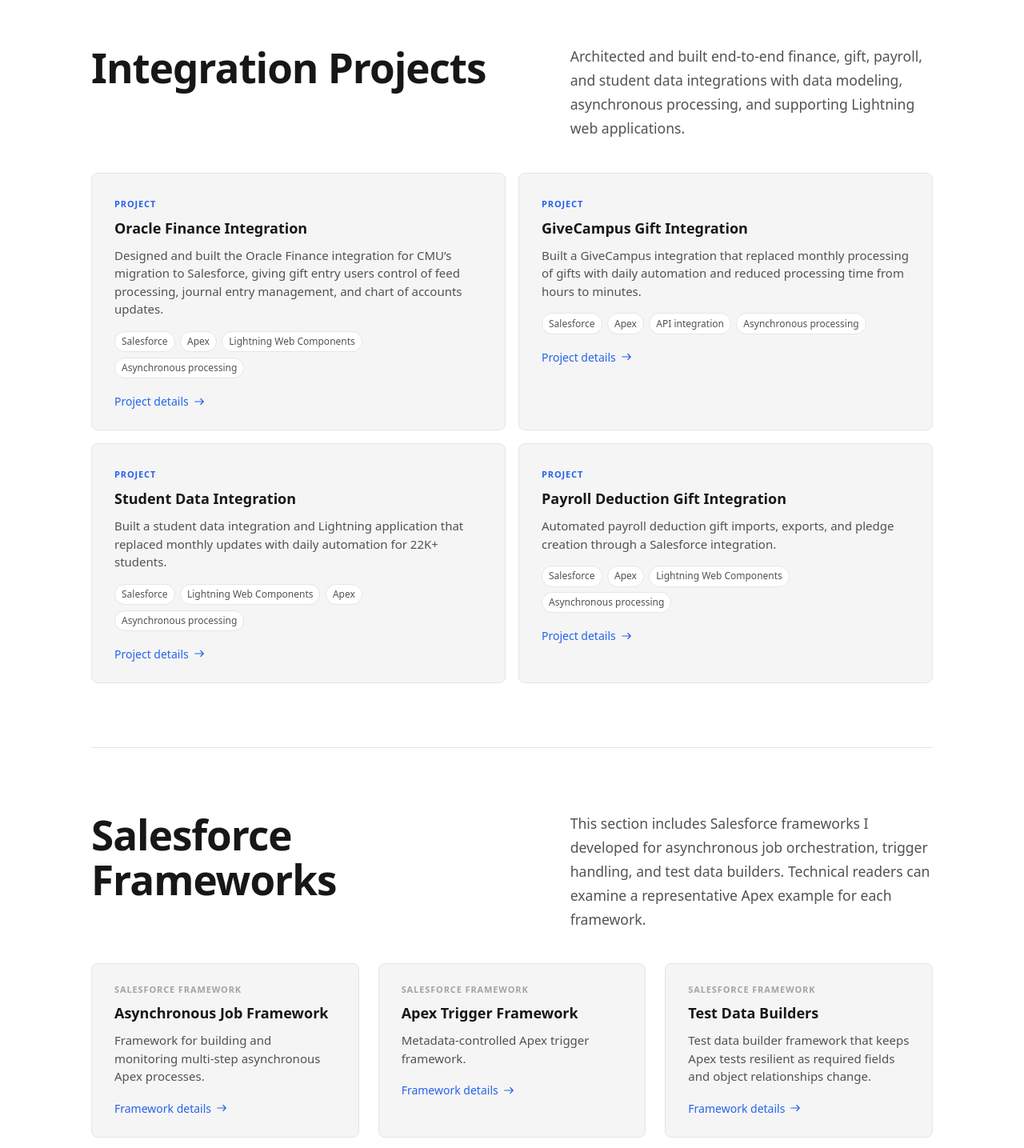
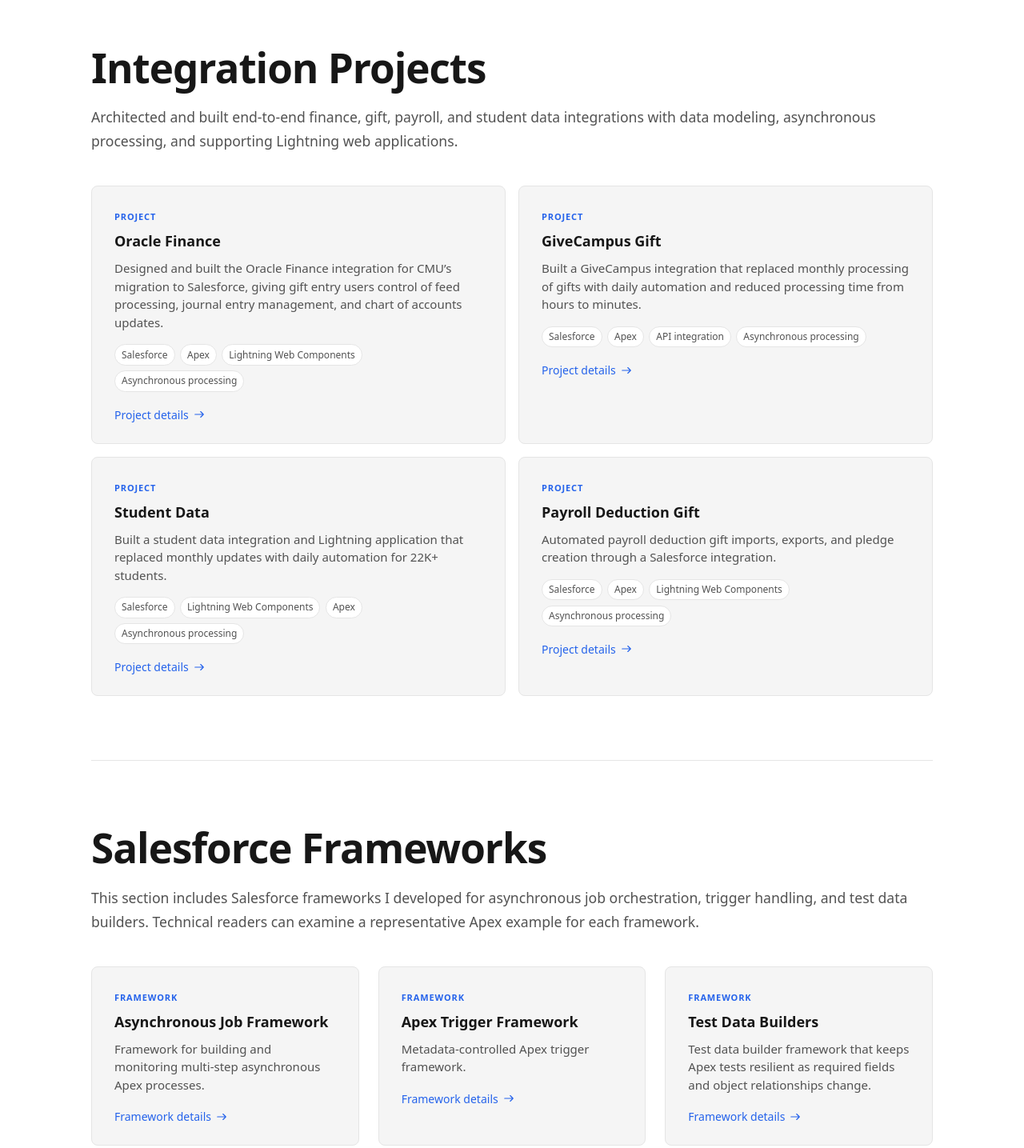
Before and after one commit to craigburke/craigburke.github.io, an Astro site: page / in a window 1280 px wide. Shown: the part 640-2075 px from the top of the page at 80% size. Built offline with nearby package versions, Linux system fonts and the light colour scheme; Astro itself is replaced by a stand-in of ours.

Commit message:
Formatting cleanup

```diff
--- a/src/components/FrameworkCard.astro
+++ b/src/components/FrameworkCard.astro
@@ -12,8 +12,14 @@ const { title, slug, summary } = Astro.props;
 ---
 
 <BaseCard href={`/frameworks/${slug}`} class="framework-card">
-  <Fragment slot="meta">Salesforce framework</Fragment>
+  <div slot="badge">
+    <span class="framework-badge">Framework</span>
+  </div>
   <Fragment slot="title">{title}</Fragment>
   <Fragment slot="description">{summary}</Fragment>
   <ForwardLink text="Framework details" />
 </BaseCard>
+
+<style>
+  .framework-badge { color: var(--color-accent); font-size: .6875rem; font-weight: 600; letter-spacing: .08em; text-transform: uppercase; }
+</style>
--- a/src/config.ts
+++ b/src/config.ts
@@ -4,7 +4,7 @@ export const siteConfig = {
   title: 'Craig Burke — Salesforce Technical Architect & Principal Developer',
   description: 'Salesforce Technical Architect and Principal Developer with 8+ years of Salesforce experience and 20+ years of enterprise application-development experience.',
   author: {
-    name: 'Craig A. Burke',
+    name: 'Craig Burke',
     title: 'Salesforce Technical Architect & Principal Developer',
     bio: 'Salesforce Technical Architect and Principal Developer with 8+ years of Salesforce experience and 20+ years of enterprise application-development experience.',
     email: 'craig@craigburke.com',
--- a/src/content/projects/financial-feed.mdx
+++ b/src/content/projects/financial-feed.mdx
@@ -1,5 +1,5 @@
 ---
-title: "Oracle Finance Integration"
+title: "Oracle Finance"
 outcomeSummary: "Designed and built the Oracle Finance integration for CMU’s migration to Salesforce, giving gift entry users control of feed processing, journal entry management, and chart of accounts updates."
 mainScreenshot:
   src: "/images/financial-feed.png"
--- a/src/content/projects/givecampus-gift-load.mdx
+++ b/src/content/projects/givecampus-gift-load.mdx
@@ -1,5 +1,5 @@
 ---
-title: "GiveCampus Gift Integration"
+title: "GiveCampus Gift"
 outcomeSummary: "Built a GiveCampus integration that replaced monthly processing of gifts with daily automation and reduced processing time from hours to minutes."
 mainScreenshot:
   src: "/images/gift-load.png"
--- a/src/content/projects/payroll-deduction-gifts.mdx
+++ b/src/content/projects/payroll-deduction-gifts.mdx
@@ -1,5 +1,5 @@
 ---
-title: "Payroll Deduction Gift Integration"
+title: "Payroll Deduction Gift"
 outcomeSummary: "Automated payroll deduction gift imports, exports, and pledge creation through a Salesforce integration."
 mainScreenshot:
   src: "/images/payroll-deduction.png"
--- a/src/content/projects/student-commencement-load.mdx
+++ b/src/content/projects/student-commencement-load.mdx
@@ -1,5 +1,5 @@
 ---
-title: "Student Data Integration"
+title: "Student Data"
 outcomeSummary: "Built a student data integration and Lightning application that replaced monthly updates with daily automation for 22K+ students."
 mainScreenshot:
   src: "/images/student-load-anonymized.png"
--- a/src/pages/frameworks/index.astro
+++ b/src/pages/frameworks/index.astro
@@ -21,7 +21,7 @@ const frameworks = (await getCollection('frameworks'))
   </main>
   <style>
     .frameworks-page { max-width: 1100px; margin: 0 auto; padding: 3.5rem 1.5rem 5rem; }
-    header { border-bottom: 1px solid var(--color-border); margin-bottom: 2.5rem; max-width: 760px; padding-bottom: 2.5rem; }
+    header { border-bottom: 1px solid var(--color-border); margin-bottom: 2.5rem; padding-bottom: 2.5rem; }
     h1 { font-size: clamp(2.5rem, 6vw, 4.5rem); letter-spacing: -.025em; line-height: 1.05; margin: .5rem 0 1rem; }
     header > p:last-child { color: var(--color-text-secondary); font-size: 1.1rem; line-height: 1.7; }
     .framework-grid { display: grid; gap: 1rem; grid-template-columns: repeat(3, minmax(0, 1fr)); }
--- a/src/pages/index.astro
+++ b/src/pages/index.astro
@@ -87,9 +87,10 @@ const frameworks = (await getCollection('frameworks'))
     .hero { display: grid; grid-template-columns: repeat(2, minmax(0, 1fr)); gap: 3rem; padding: 5rem 0; border-bottom: 1px solid var(--color-border); }
     .eyebrow { color: var(--color-accent); font-size: .72rem; font-weight: 650; letter-spacing: .1em; margin: 0 0 .9rem; text-transform: uppercase; }
     h1 { font-size: clamp(2.6rem, 6vw, 4.8rem); line-height: 1.04; letter-spacing: -.025em; margin: 0 0 1.5rem; }
-    h2 { font-size: clamp(1.9rem, 4vw, 3.2rem); letter-spacing: -.02em; line-height: 1.1; margin: 0; max-width: 20ch; }
+    h2 { font-size: clamp(1.9rem, 4vw, 3.2rem); letter-spacing: -.02em; line-height: 1.1; margin: 0; }
     h3 { font-size: 1.1rem; margin-top: 0; }
-    .hero-copy, .section-heading > p { color: var(--color-text-secondary); font-size: 1.1rem; line-height: 1.7; max-width: 60ch; }
+    .hero-copy, .section-heading > p { color: var(--color-text-secondary); font-size: 1.1rem; line-height: 1.7; }
+    .hero-copy { max-width: 60ch; }
     .profile { align-self: end; border-left: 1px solid var(--color-accent); color: var(--color-text-secondary); padding-left: 1.25rem; }
     .profile p + p { border-top: 1px solid var(--color-border); margin-top: 1.25rem; padding-top: 1.25rem; }
     .hero-right { align-self: center; border-left: 1px solid var(--color-accent); padding-left: 1.25rem; }
@@ -99,8 +100,8 @@ const frameworks = (await getCollection('frameworks'))
     .button { border: 1px solid var(--color-border); border-radius: 6px; color: var(--color-text); font-weight: 600; padding: .75rem 1rem; text-decoration: none; }
     .button-primary { background: var(--color-text); color: var(--color-bg); }
     .section { padding: 5rem 0; }
-    .section-heading { display: grid; grid-template-columns: 1fr minmax(220px, .8fr); gap: 2rem; margin-bottom: 2.5rem; }
-    .section-heading .eyebrow { grid-column: 1 / -1; margin-bottom: -1rem; }
+    .section-heading { margin-bottom: 2.5rem; }
+    .section-heading > p { margin: 1.25rem 0 0; }
     .project-grid { display: grid; grid-template-columns: repeat(2, minmax(0, 1fr)); gap: 1rem; }
     .foundation-section { border-top: 1px solid var(--color-border); }
     .framework-grid { display: grid; grid-template-columns: repeat(3, 1fr); gap: 1.5rem; }
@@ -109,7 +110,7 @@ const frameworks = (await getCollection('frameworks'))
     .framework-grid strong { color: var(--color-accent); font-size: .85rem; }
     .results { border-top: 1px solid var(--color-border); }
     .results h2 { margin-bottom: 2.25rem; }
-    .results-intro { color: var(--color-text-secondary); font-size: 1.1rem; line-height: 1.7; margin: -1rem 0 2.25rem; max-width: 60ch; }
+    .results-intro { color: var(--color-text-secondary); font-size: 1.1rem; line-height: 1.7; margin: -1rem 0 2.25rem; }
     .closing-cta { border-top: 1px solid var(--color-border); padding: 3rem 0 0; }
     .closing-cta p { color: var(--color-text-secondary); font-size: 1.1rem; line-height: 1.7; margin: 0; max-width: 60ch; }
     .closing-cta a { text-underline-offset: .2em; }
--- a/src/pages/projects/index.astro
+++ b/src/pages/projects/index.astro
@@ -21,7 +21,7 @@ const projects = (await getCollection('projects'))
   </main>
   <style>
     .page-container { max-width: 1100px; margin: 0 auto; padding: 3.5rem 1.5rem 5rem; }
-    .page-header { border-bottom: 1px solid var(--color-border); margin-bottom: 2.5rem; padding-bottom: 2.5rem; max-width: 760px; }
+    .page-header { border-bottom: 1px solid var(--color-border); margin-bottom: 2.5rem; padding-bottom: 2.5rem; }
     h1 { font-size: clamp(2.5rem, 6vw, 4.5rem); letter-spacing: -.025em; line-height: 1.05; margin: .5rem 0 1rem; }
     .page-header > p:last-child { color: var(--color-text-secondary); font-size: 1.1rem; line-height: 1.7; }
     .card-list { display: grid; gap: 1rem; grid-template-columns: repeat(2, minmax(0, 1fr)); }
```
